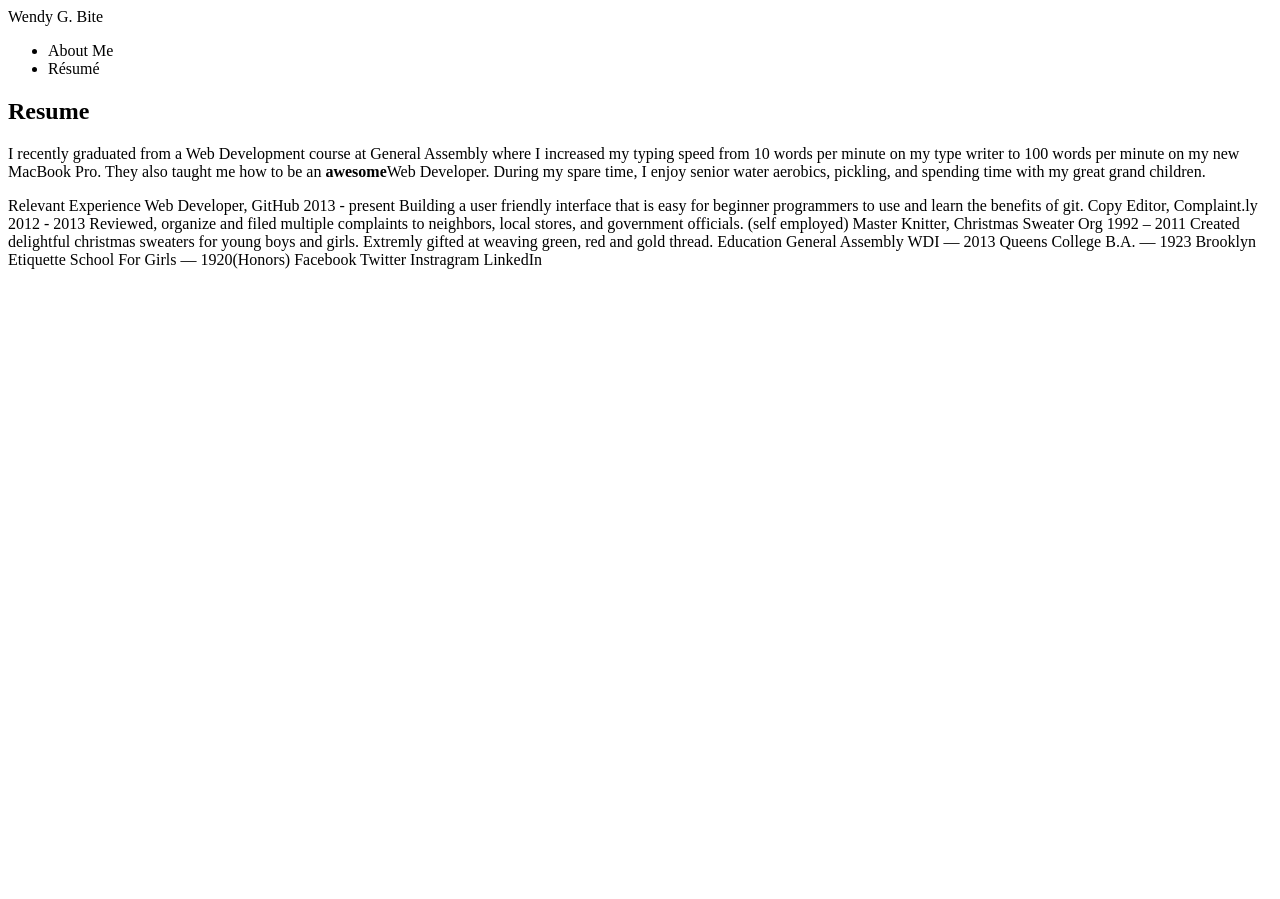
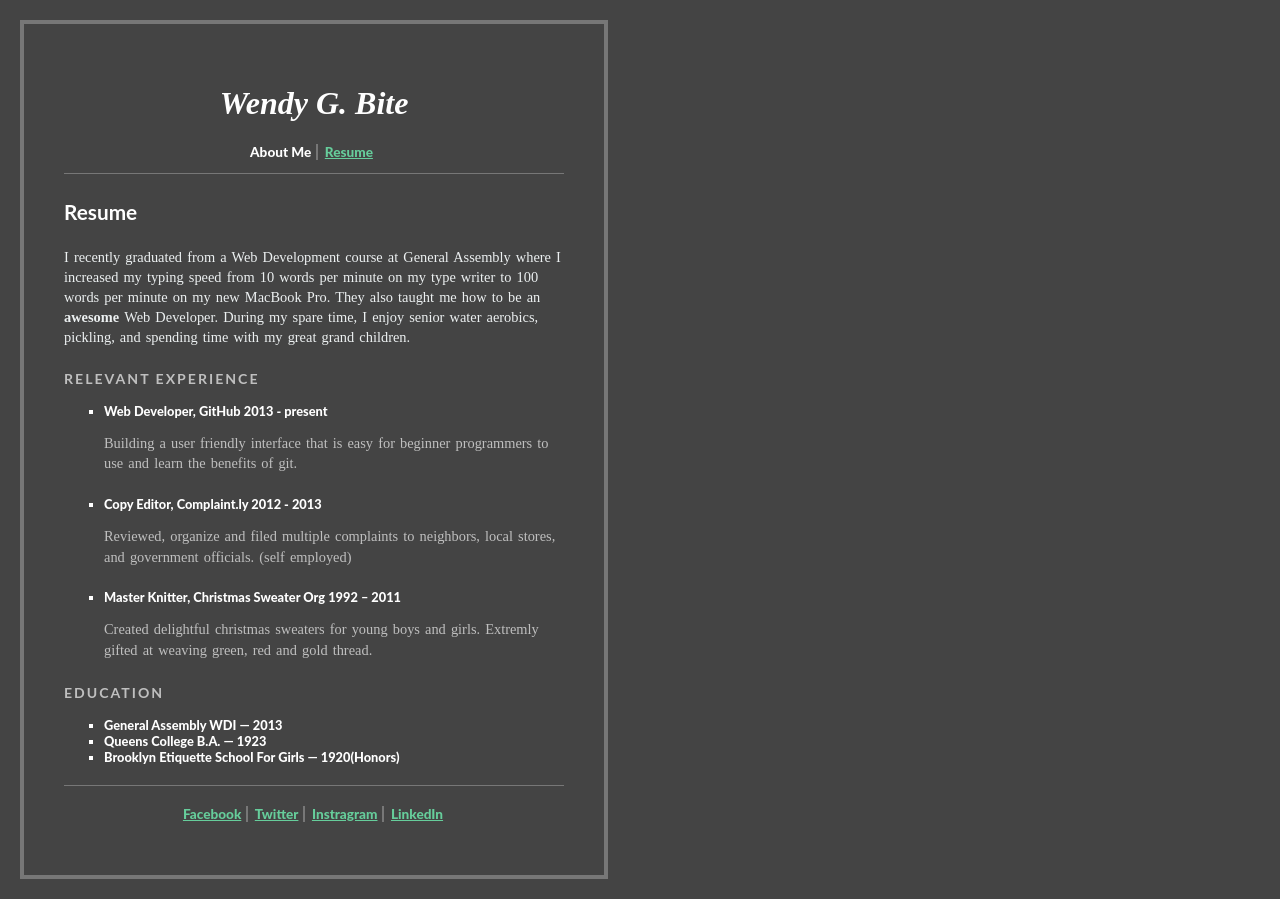
Before and after one commit to J0natr0n/j0natr0n.github.io, a PHP site: page /portfolio/wendy-bite/resume.html in a window 1280 px wide. Before the commit the page ends 269 px from the top, so only its background shows below. Run offline with PHP 8.4, Linux system fonts and the light colour scheme.

Commit message:
resume update

```diff
--- a/portfolio/wendy-bite/resume.html
+++ b/portfolio/wendy-bite/resume.html
@@ -1,38 +1,67 @@
-<p>Wendy G. Bite</p>
+<!DOCTYPE html>
+<head>
+<meta charset="utf-8">
+<html lang="en">
+<link rel="stylesheet" href="wendy_bite.css">
 
-<ul>
+</head>
+
+<body>
+<header>
+    <h1>Wendy G. Bite</h1>
+
+
+<ul class="main-nav">
     <li>About Me</li>
-    <li>Résumé</li>
+    <li><a href="resume.html">Resume</a></li>
 </ul>
-
+</header>
 <h2>Resume</h2>
 
-<p>I recently graduated from a Web Development course at General Assembly where I increased my typing speed from 10 words per minute on my type writer to 100 words per minute on my new MacBook Pro. They also taught me how to be an <strong>awesome</strong>Web Developer. During my spare time, I enjoy senior water aerobics, pickling, and spending time with my great grand children.</p>
+<p>I recently graduated from a Web Development course at General Assembly where I increased my typing speed from 10 words per minute on my type writer to 100 words per minute on my new MacBook Pro. They also taught me how to be an <strong>awesome </strong>Web Developer. During my spare time, I enjoy senior water aerobics, pickling, and spending time with my great grand children.</p>
 
-Relevant Experience
+<h3>Relevant Experience</h3>
 
-Web Developer,
+
+    <ul class="jobs">
+<li>Web Developer,
 GitHub
-2013 - present
-Building a user friendly interface that is easy for beginner programmers to use and learn the benefits of git.
+2013 - present</li>
+<p>Building a user friendly interface that is easy for beginner programmers to use and learn the benefits of git.</p>
 
-Copy Editor,
+<li>Copy Editor,
 Complaint.ly
-2012 - 2013
-Reviewed, organize and filed multiple complaints to neighbors, local stores, and government officials. (self employed)
+2012 - 2013</li>
+<p>Reviewed, organize and filed multiple complaints to neighbors, local stores, and government officials. (self employed)</p>
 
-Master Knitter,
+<li>Master Knitter,
 Christmas Sweater Org
-1992 – 2011
-Created delightful christmas sweaters for young boys and girls. Extremly gifted at weaving green, red and gold thread.
+    1992 – 2011</li>
+<p>Created delightful christmas sweaters for young boys and girls. Extremly gifted at weaving green, red and gold thread.</p>
+    </ul>
 
-Education
+<h3>Education</h3>
+    <ul class="jobs">
+        <li>General Assembly WDI — 2013</li>
+        <li>Queens College B.A. — 1923</li>
+        <li>Brooklyn Etiquette School For Girls  — 1920(Honors)</li>
+    </ul>
 
-General Assembly WDI — 2013
-Queens College B.A. — 1923
-Brooklyn Etiquette School For Girls  — 1920(Honors)
+<footer>
+    <ul class="main-nav">
+        <li>
+            <a href="http://www.facebook.com">Facebook</a>
+        </li>
+        <li>
+            <a href="http://www.twitter.com">Twitter</a>
+        </li>
+        <li>
+            <a href="http://www.instagram.com">Instragram</a>
+        </li>
+        <li>
+            <a href="http://www.linkedin.com">LinkedIn</a>
+        </li>
+    </ul>
+</footer>
 
-Facebook
-Twitter
-Instragram
-LinkedIn
+</body>
--- a/portfolio/wendy-bite/wendy_bite.css
+++ b/portfolio/wendy-bite/wendy_bite.css
@@ -7,20 +7,21 @@ footer {
     text-align: center;
 }
 
-ul {
+.main-nav {
     padding: 0;
     margin-top: 20px;
     font-size: 85%;
     font-family: 'lato', sans-serif;
 }
 
-li {
-    display: inline;
-    border-right: 2px solid #fff;
+.main-nav li {
+    display: inline-block;
+    border-right: 2px solid #777777;
     color: #fff;
     padding-right: 5px;
-    font-size: 90%;
     font-weight: 800;
+    padding-top: -5px;
+
 }
 
 li:last-child{
@@ -28,53 +29,85 @@ li:last-child{
 }
 
 a {
-    color: #27ae60;
+    color: #66CD9B;
+    padding-left: 3px;
 }
 
 body {
-    background: #7f8c8d;
-    padding: 20px;
-    border: 4px solid #fff;
+    background: #444444;
+    padding: 40px;
+    border: 4px solid #777777;
     margin: 20px;
     width: 500px;
 }
 
 h1 {
-    color: white;
+    color: #fff;
+    font-weight: 300;
     font-style: italic;
+    font-weight: 900;
 }
 
 h2 {
     color: white;
-    font-size: 1.5em;
-    padding-top: 0px;
+    font-size: 1.3em;
+    padding: 5px 0 5px 0;
     font-family: 'lato', sans-serif;
 }
 
 img {
-    border: 2px solid #fff;
-    width: 200px;
+    border: 2px solid #777777;
     padding: 2px;
+    width: 210px;
+    height: 233px;
     float: right;
-    margin: 10px;
+    margin-left: 20px;
 }
 
 p {
-    color: #fff;
-    line-height: 165%;
+    color: #ecf0f1;
+    line-height: 140%;
     font-size: .9em;
     word-spacing: 1.5px;
+    padding-bottom: 8px;
 }
 
 footer {
-    border-top: 1px solid #fff;
+    border-top: 1px solid #777777;
     margin-top: 20px;
 }
 
 header {
-    border-bottom: 1px solid #fff;
+    border-bottom: 1px solid #777777;
     margin-bottom: 20px;
 }
+
+.jobs {
+    list-style-type: square;
+    color: #fff;
+
+}
+
+.jobs li{
+    font-family: 'lato', sans-serif;
+    font-weight: 800;
+    font-size: .8em;
+}
+
+.jobs p{
+    color: #bfbfbf;
+}
+
+h3 {
+    color: #bfbfbf;
+    font-family: 'lato', sans-serif;
+    letter-spacing: 2px;
+    font-size: .88em;
+    text-transform: uppercase;
+
+}
+
+
 /* Headings */
 /* ------------------------ */
 
```
Also changed, not shown: portfolio/wendy-bite/index.html (+8 -7 lines).
